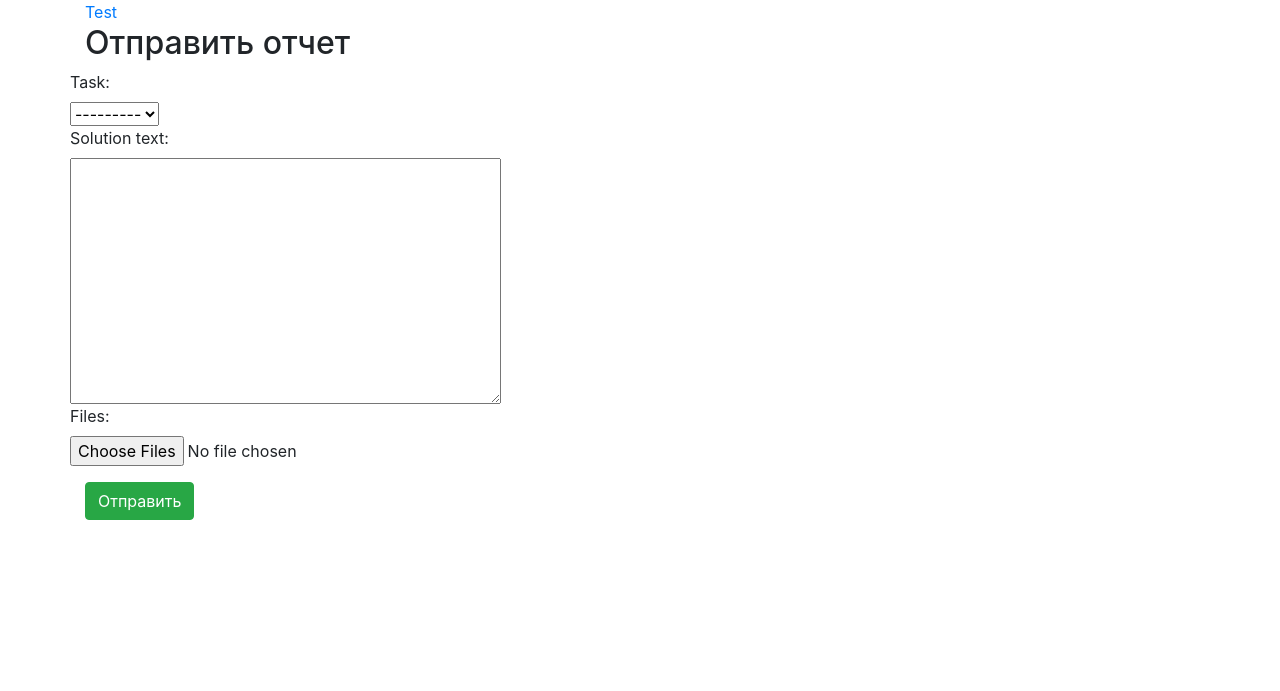
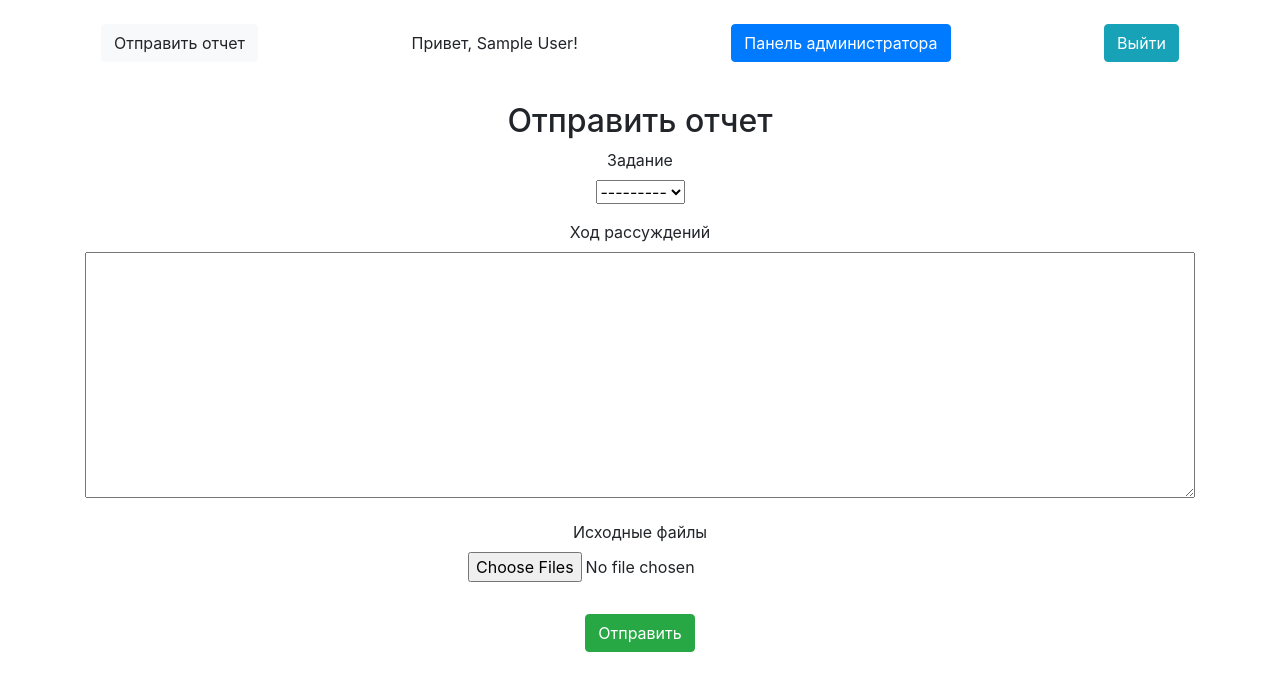
Before and after one commit to artrey/reports-generator, a Django app: page / in a window 1280 px wide. Shown: the top 691 px of the page. Run offline with Django 3.2, Linux system fonts and the light colour scheme; the visitor is signed in with stand-in values (Sample User, id 1); data that the repository does not hold is empty; some libraries are stand-ins or nearby versions.

Commit message:
Implemented UI

```diff
--- a/report/forms.py
+++ b/report/forms.py
@@ -11,3 +11,6 @@ class ReportForm(forms.ModelForm):
     class Meta:
         model = Report
         fields = 'task', 'solution_text',
+        widgets = {
+            'solution_text': forms.Textarea(attrs={'style': 'width: 100%;'}),
+        }
--- a/report/models.py
+++ b/report/models.py
@@ -60,6 +60,14 @@ class Report(models.Model):
     rejected_objects = RejectedReportManager()
     verifying_objects = VerifyingReportManager()
 
+    @property
+    def status(self) -> str:
+        if self.approved_at:
+            return 'approved'
+        elif self.rejected_at:
+            return 'rejected'
+        return 'verifying'
+
     @staticmethod
     def statuses() -> OrderedDict:
         return OrderedDict({
--- a/report/templates/report/base.html
+++ b/report/templates/report/base.html
@@ -2,13 +2,30 @@
 
 {% block style %}
     <style>
+        .nav {
+            margin-top: 1em;
+            margin-bottom: 2em;
+        }
     </style>
 {% endblock %}
 
 {% block content %}
-    <header>
-        <a href="{% url 'logout' %}">Test</a>
-    </header>
+    <nav class="navbar navbar-light navbar-expand-md justify-content-between align-items-center nav">
+        <div class="nav-item-panel">
+            <a class="btn btn-light" href="{% url 'send_report' %}">Отправить отчет</a>
+        </div>
+        <div class="nav-item-panel">
+            Привет, {{ user.get_full_name }}!
+        </div>
+        {% if user.is_superuser %}
+            <div class="nav-item-panel">
+                <a href="/admin/" class="btn btn-primary">Панель администратора</a>
+            </div>
+        {% endif %}
+        <div class="nav-item-panel">
+            <a href="{% url 'logout' %}" class="btn btn-info">Выйти</a>
+        </div>
+    </nav>
 
     {% block report %}{% endblock %}
 {% endblock content %}
--- /dev/null
+++ b/report/templates/report/form_element.html
@@ -0,0 +1,5 @@
+<div class="form-group">
+    <label for="{{ field_id }}">{{ field_label }}</label>
+    <div>{{ field }}</div>
+    <div>{{ field.errors }}</div>
+</div>
--- a/report/templates/report/send_report.html
+++ b/report/templates/report/send_report.html
@@ -3,14 +3,15 @@
 {% block title %}Отправить отчет{% endblock title %}
 
 {% block report %}
-    <h2>Отправить отчет</h2>
-    <form action="{% url 'send_report' %}" method="post" enctype="multipart/form-data">
+    <h2 class="text-center">Отправить отчет</h2>
+
+    <form action="{% url 'send_report' %}" method="post" enctype="multipart/form-data" class="text-center">
         {% csrf_token %}
-        {% for field in form %}
-            <div class="row">{{ field.label_tag }}</div>
-            <div class="row">{{ field }}</div>
-            <div class="row">{{ field.errors }}</div>
-        {% endfor %}
+
+        {% include 'report/form_element.html' with field_id='id_task' field_label='Задание' field=form.task %}
+        {% include 'report/form_element.html' with field_id='id_solution_text' field_label='Ход рассуждений' field=form.solution_text %}
+        {% include 'report/form_element.html' with field_id='id_files' field_label='Исходные файлы' field=form.files %}
+
         <button class="btn btn-success mt-3" type="submit">Отправить</button>
     </form>
 {% endblock %}
--- a/report/urls.py
+++ b/report/urls.py
@@ -4,7 +4,7 @@ from .views import SendReportView, pdf_report_view, reports_view, report_view
 
 urls = [
     path('', SendReportView.as_view(), name='send_report'),
-    path('reports/', reports_view, name='reports'),
+    # path('reports/', reports_view, name='reports'),
     path('report/<int:rid>/', report_view, name='report'),
     path('report/<int:rid>/pdf/', pdf_report_view, name='pdf_report'),
 ]
--- a/report/views.py
+++ b/report/views.py
@@ -1,4 +1,5 @@
 from django.contrib.admin.views.decorators import staff_member_required
+from django.contrib.auth.decorators import login_required
 from django.contrib.auth.mixins import LoginRequiredMixin
 from django.http import HttpResponse
 from django.shortcuts import render, get_object_or_404
@@ -43,8 +44,9 @@ def reports_view(request):
     })
 
 
+@login_required
 def report_view(request, rid: int):
-    report = get_object_or_404(Report, pk=rid)
+    report = get_object_or_404(Report, pk=rid, user=request.user)
     return render(request, 'report/report.html', context={
         'report': report,
     })
```
Also changed, not shown: report/templates/report/report.html (+9 -2 lines).
